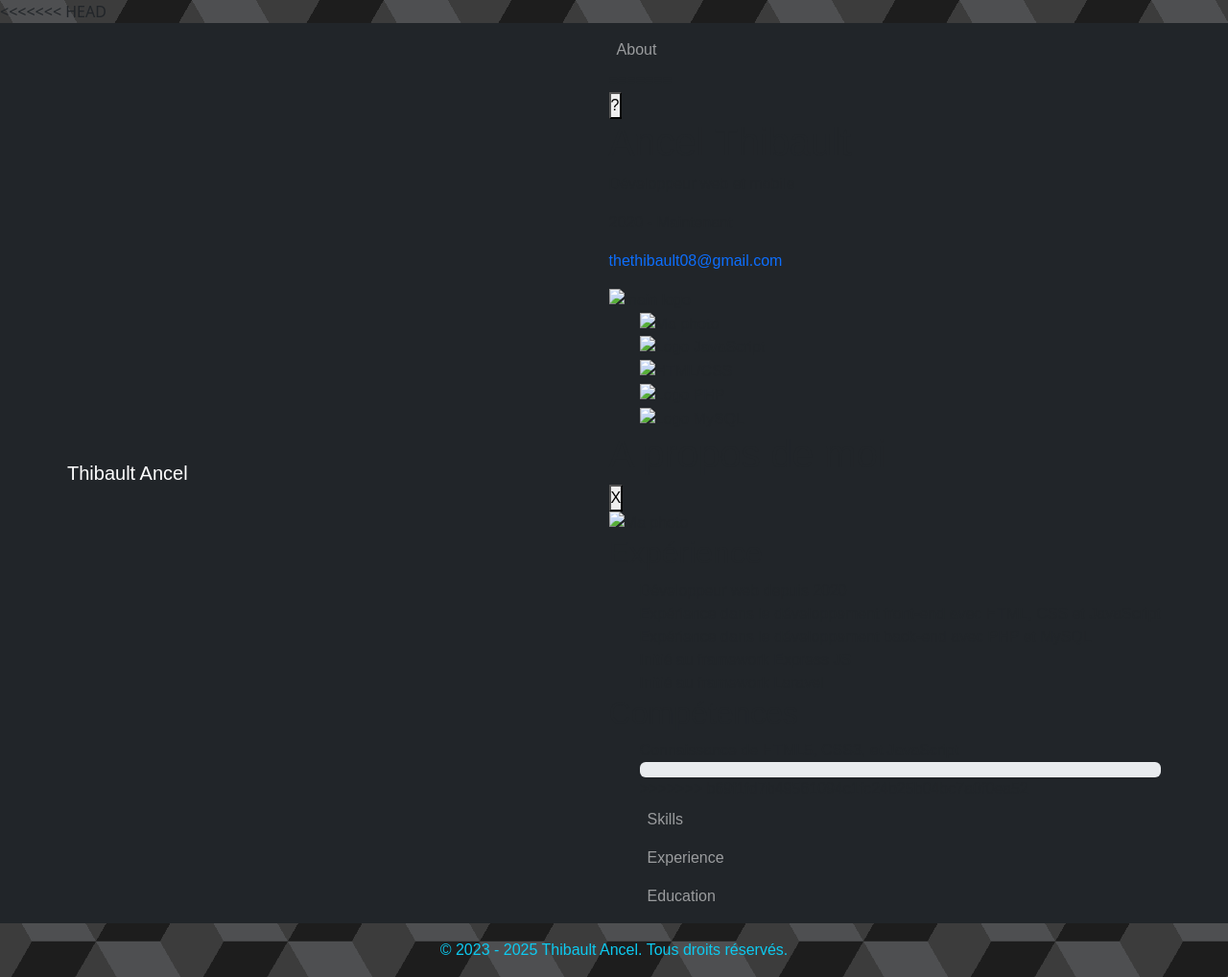
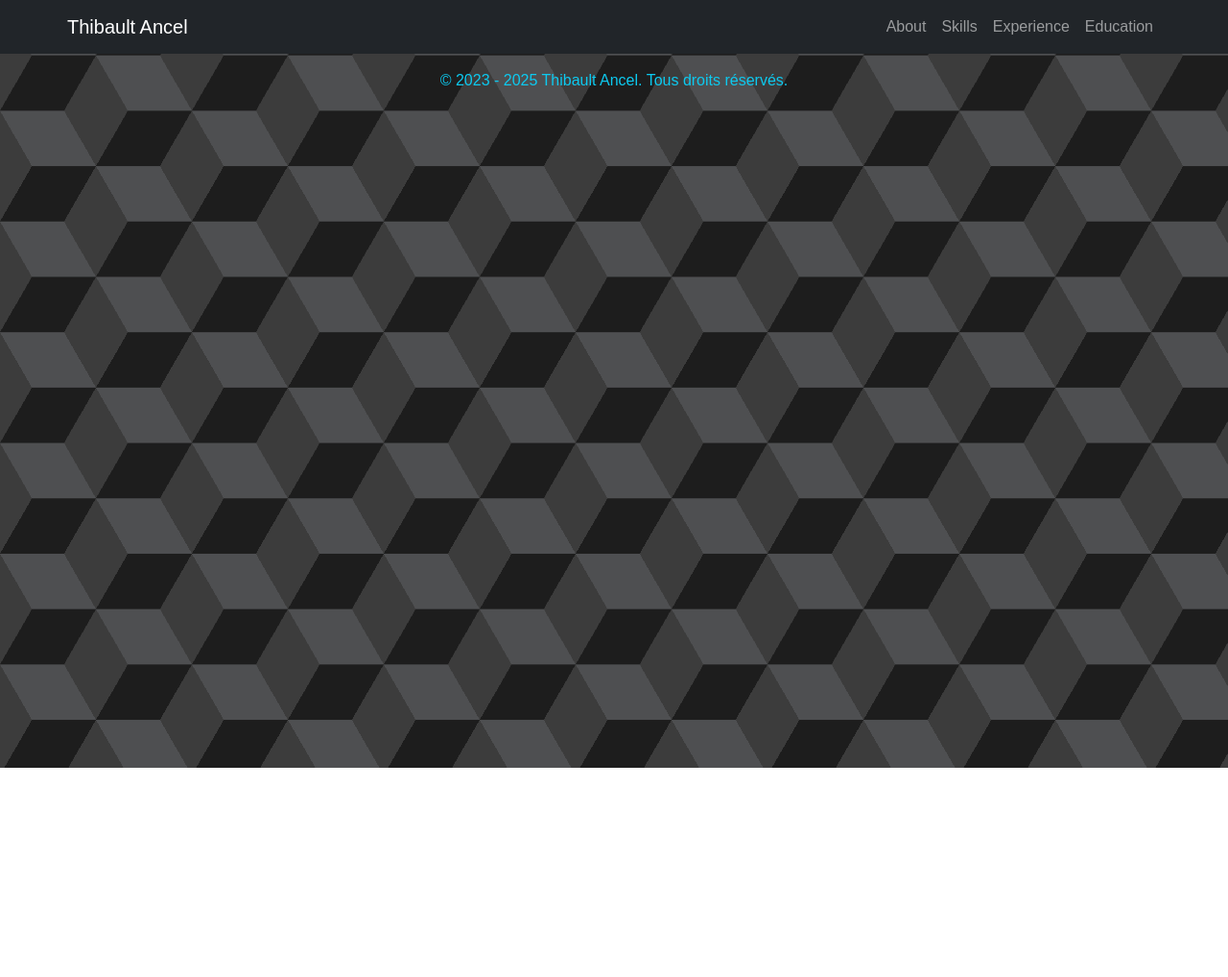
Before and after one commit to AKADortys/akadortys.github.io, a website with bundled scripts: page index.html in a window 1280 px wide. Shown: the whole page at 96% size. After the commit the page ends 800 px from the top, so only its background shows below. Built offline with nearby package versions, Linux system fonts and the light colour scheme; files whose address does not match are found by name.

Commit message:
chagement

```diff
--- a/index.html
+++ b/index.html
@@ -11,7 +11,6 @@
     <script src="./src/js/data/data.js"></script>
   </head>
   <body>
-<<<<<<< HEAD
     <header class="bg-dark">
       <nav class="navbar navbar-expand-md navbar-dark container">
         <a class="navbar-brand" href="#about">Thibault Ancel</a>
@@ -27,73 +26,6 @@
           <ul class="navbar-nav ms-auto">
             <li class="nav-item">
               <a class="nav-link" href="#about">About</a>
-=======
-  <!--Conteneur des infos perso-->
-  <div id="infoPerso">
-    <button id="close_info_section">?</button>
-    <h1>Ancel Thibault</h1> <!-- Titre principal -->
-    <p>Développeur web et mobile</p> <!-- Description courte de mon parcours -->
-    <p>2020 - Maintenant</p> <!-- Date de début et de fin de mon parcours -->
-    <p><a href="mailto:thethibault08@gmail.com">thethibault08@gmail.com</a></p>
-  </div>
-    <!-- Conteneur pour les vagues d'animation -->
-    <div>
-      <div class="wave"></div> <!-- Une vague animée -->
-      <div class="wave"></div> <!-- Deuxième vague -->
-      <div class="wave"></div> <!-- Troisième vague -->
-    </div>
-
-    <!-- Barre latérale avec des images représentant différentes sections -->
-    <aside>
-      <img src="image/couche (1).png" alt="main logo" id="loger"> <!-- Logo principal -->
-      <ul id="list"> <!-- Liste d'éléments de navigation -->
-        <!-- Chaque élément de la liste contient une image qui représente une section spécifique -->
-        <li data-section="section0">
-          <img src="image/photo_cv.jpg" alt="Ma photo" /> <!-- Photo de profil -->
-        </li>
-        <li data-section="section">
-          <img src="image/Unofficial_JavaScript_logo_2.svg.png" alt="Logo JavaScript" /> <!-- Logo JavaScript -->
-        </li>
-        <li data-section="section1">
-          <img src="image/html5-css3-hd.jpg" alt="HTML/CSS" /> <!-- Logo HTML/CSS -->
-        </li>
-        <li data-section="section2">
-          <img src="image/PHP-logo.svg.png" alt="Logo PHP" /> <!-- Logo PHP -->
-        </li>
-        <li data-section="section3">
-          <img src="image/mysql.png" alt="Logo MySQL" /> <!-- Logo MySQL -->
-        </li>
-      </ul>
-    </aside>
-
-    <!-- Contenu principal qui est affiché au centre de la page -->
-    <main>
-      <!-- Section A propos de moi -->
-      <div id="section0" class="Content">
-        <h1>A propos de moi</h1> <!-- Titre de la section -->
-        <button class="close_section_btn">X</button> <!-- Bouton pour fermer la section -->
-        <section id="photo_cv">
-          <img src="image/photo_cv.jpg" alt="Ma photo" /> <!-- Photo de profil -->
-        </section>
-        <section id="experience">
-          <h2>Expérience</h2>
-          <!-- Liste des expériences professionnelles -->
-          <ul>
-            <li>Développeur web depuis 2020</li>
-            <li>Expérience dans le développement front-end avec HTML, CSS et JavaScript</li>
-            <li>Expérience dans le développement back-end avec PHP et MySQL</li>
-            <li>Initié au framework Express JS</li>
-            <li>Initié au framework Laravel</li>
-          </ul>
-          <h2>Compétences</h2>
-          <!-- Liste des compétences avec des barres de progression -->
-          <ul>
-            <li>
-              Connaissance de HTML5, CSS3, et JavaScript
-              <div class="progress-bar">
-                <div class="progress" data-progress="70"></div> <!-- Barre de progression pour HTML/CSS/JS -->
-              </div>
->>>>>>> b69f1fd7b49561094c1fc24b25b04bc7a0f0ea52
             </li>
             <li class="nav-item">
               <a class="nav-link" href="#skills">Skills</a>
```
